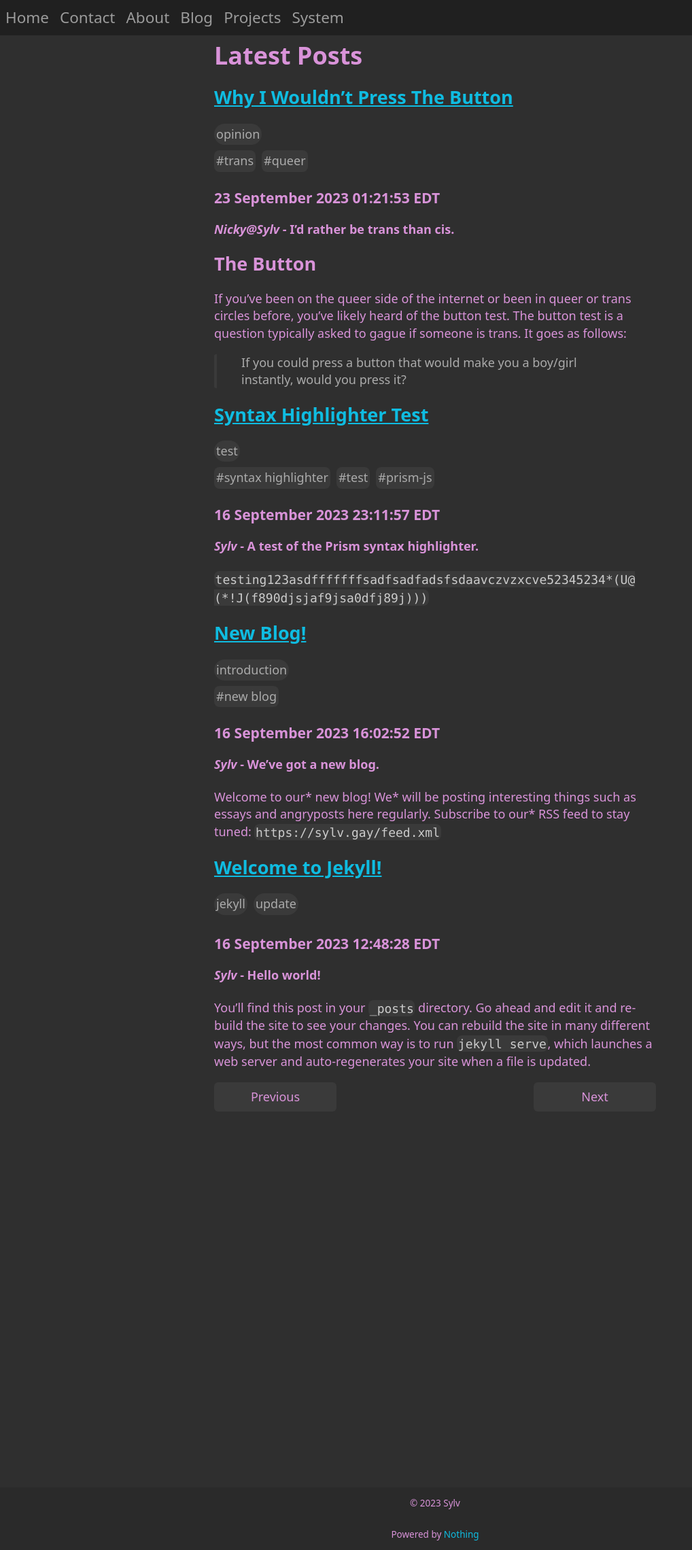
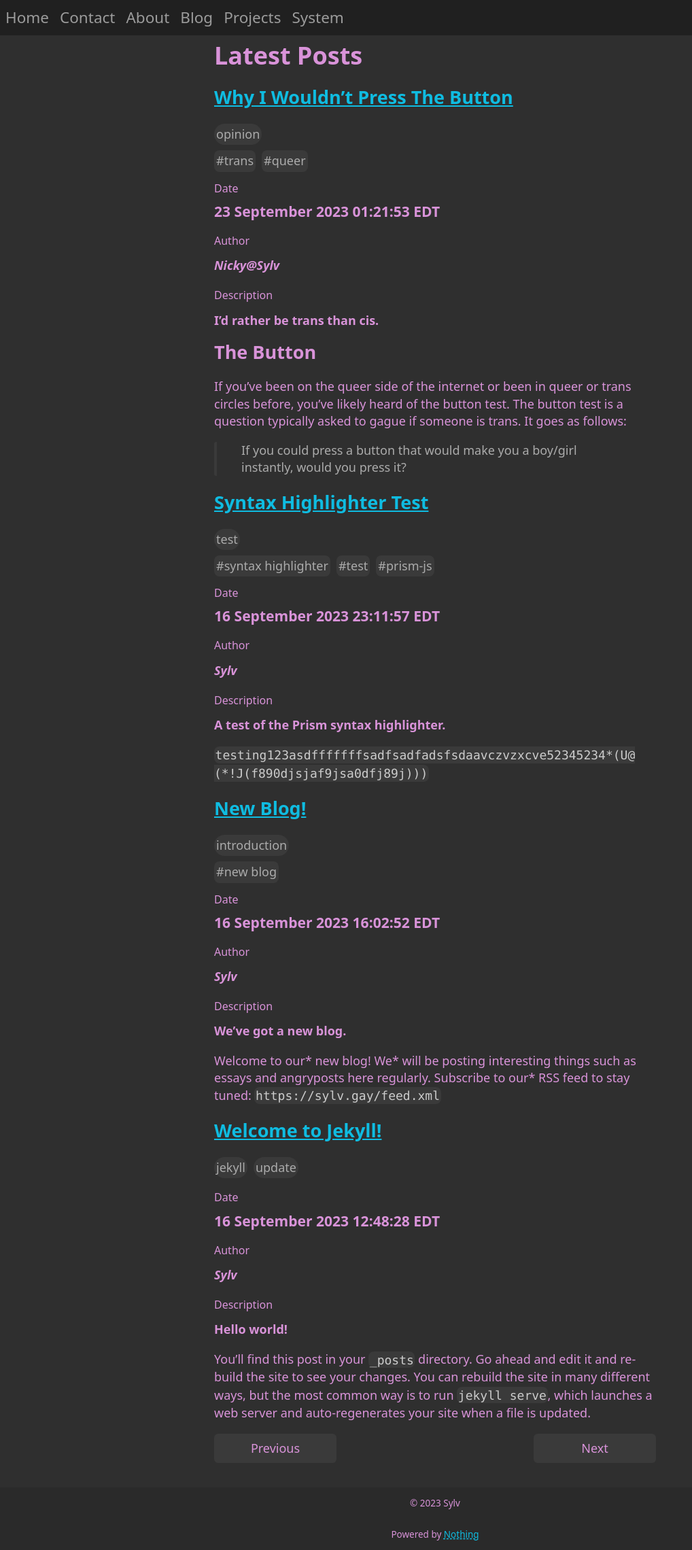
Before and after one commit to sylv256/sylv256.github.io, a Jekyll site: the page built from blog/index.html, in a window 1280 px wide. Shown: the whole page at 68% size, without its empty margins (0-1018 px from the left). Built offline with Jekyll 4.4.1, drawn with Linux system fonts in a browser that asks for light colours; the list of posts is cut into pages by our own code.

Commit message:
further improve site accessibility

```diff
--- a/_includes/navbar.html
+++ b/_includes/navbar.html
@@ -2,11 +2,11 @@
     <input type="checkbox" id="nav-burger-checkbox" role="button" title="Navigation Links">
     <label for="nav-burger-checkbox"></label>
     <div id="nav-screen">
-        <a class="nav-link" href="/">Home</a>
-        <a class="nav-link" href="/contact">Contact</a>
-        <a class="nav-link" href="/about">About</a>
-        <a class="nav-link" href="/blog">Blog</a>
-        <a class="nav-link" href="/projects">Projects</a>
-        <a class="nav-link" href="/system">System</a>
+        <a class="nav-link" href="/" aria-roledescription="nav link">Home</a>
+        <a class="nav-link" href="/contact" aria-roledescription="nav link">Contact</a>
+        <a class="nav-link" href="/about" aria-roledescription="nav link">About</a>
+        <a class="nav-link" href="/blog" aria-roledescription="nav link">Blog</a>
+        <a class="nav-link" href="/projects" aria-roledescription="nav link">Projects</a>
+        <a class="nav-link" href="/system" aria-roledescription="nav link">System</a>
     </div>
 </nav>
--- a/_includes/post_list.html
+++ b/_includes/post_list.html
@@ -11,13 +11,23 @@
 {%-endif-%}
 
 {%- if paginator.posts.size > 0 -%}
-	<div id="posts">
+	<div id="posts" role="list" aria-label="Posts">
 		{%- for post in paginator.posts limit: include.limit -%}
-			<div class="post">
+			<div class="post" role="listitem" aria-label="Post">
 				<h2><a href="{{ post.url | relative_url }}">{{ post.title | smartify }}</a></h2>
 				{%- include tags-categories.html -%}
-				<h3>{{- post.date | date: site.theme_config.date_format -}}</h3>
-				<h4><i>{{ post.author | smartify }}</i> - {{ post.description | smartify }}</h4>
+				<div class="post-description">
+					<span id="date">Date</span>
+					<h3 aria-describedby="date">{{- post.date | date: site.theme_config.date_format -}}</h3>
+				</div>
+				<div class="post-description">
+					<span id="author">Author</span>
+					<h4 aria-describedby="author"><i>{{ post.author | smartify }}</i></h4>
+				</div>
+				<div class="post-description">
+					<span id="description">Description</span>
+					<h4 aria-describedby="description">{{ post.description | smartify }}</h4>
+				</div>
 				<p>{{ post.excerpt | smartify }}</p>
 			</div>
 		{%- endfor -%}
--- a/_includes/tags-categories.html
+++ b/_includes/tags-categories.html
@@ -1,10 +1,10 @@
-<div class="post-categories">
+<div class="post-categories" aria-label="Post Categories" role="list">
 	{%- for category in post.categories -%}
-		<span>{{ category }}</span>
+		<span role="listitem">{{ category }}</span>
 	{%- endfor -%}
 </div>
-<div class="post-tags">
+<div class="post-tags" aria-label="Post Tags" role="list">
 	{%- for tag in post.tags -%}
-		<span>#{{ tag }}</span>
+		<span role="listitem">#{{ tag }}</span>
 	{%- endfor -%}
 </div>
--- a/assets/css/style.css
+++ b/assets/css/style.css
@@ -401,7 +401,7 @@
 /*  "empty" link  */
 
 .empty-link, .empty-link:hover, .empty-link:visited:hover, .empty-link:visited, .empty-link:active {
-	text-decoration: none;
+	text-decoration: underline dashed;
 	color: var(--blue);
 }
 
@@ -504,6 +504,19 @@
 	border-radius: 16px
 }
 
+.post-description {
+	margin-top: 7px;
+	margin-bottom: 30px;
+}
+
+.post-description * {
+	line-height: 0.0625em;
+}
+
+.post-description>span {
+	font-size: medium;
+}
+
 
 /* blockquotes */
 
```
